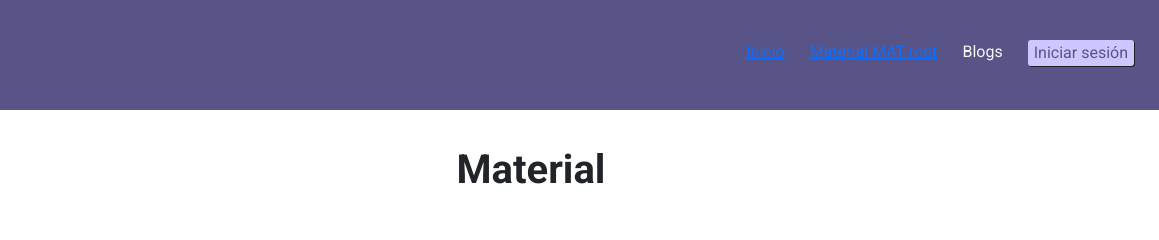
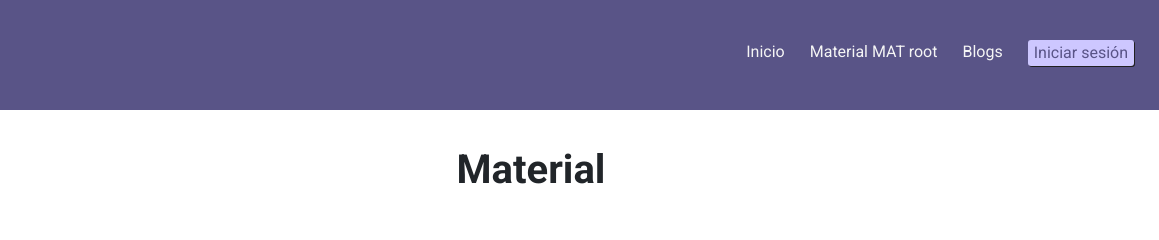
Before and after one commit to CamsCuevas/matroot-material, a plain HTML site: page index.html in a window 1280 px wide. Shown: the top 240 px of the page, 121-1280 px from the left. Drawn offline with nearby package versions, Linux system fonts and the light colour scheme.

Commit message:
Add files via upload

```diff
--- a/styles.css
+++ b/styles.css
@@ -135,6 +135,7 @@ ul{
     align-items: flex-start;
     list-style: none;
     font-size: 16px;
+    text-decoration: none;
 }
 
 header li{
@@ -150,6 +151,8 @@ button{
 }
 
 .navbar{
+    color: #F5F5F5;
+    text-decoration: none;
     display: flex;
     margin-right: 25px;
 }
@@ -365,3 +368,7 @@ button{
 .sonmistarjetasyodecidoeltamañodelaimagen{
   height: 18rem;
 }
+
+a{
+  text-decoration: none;
+}
```
